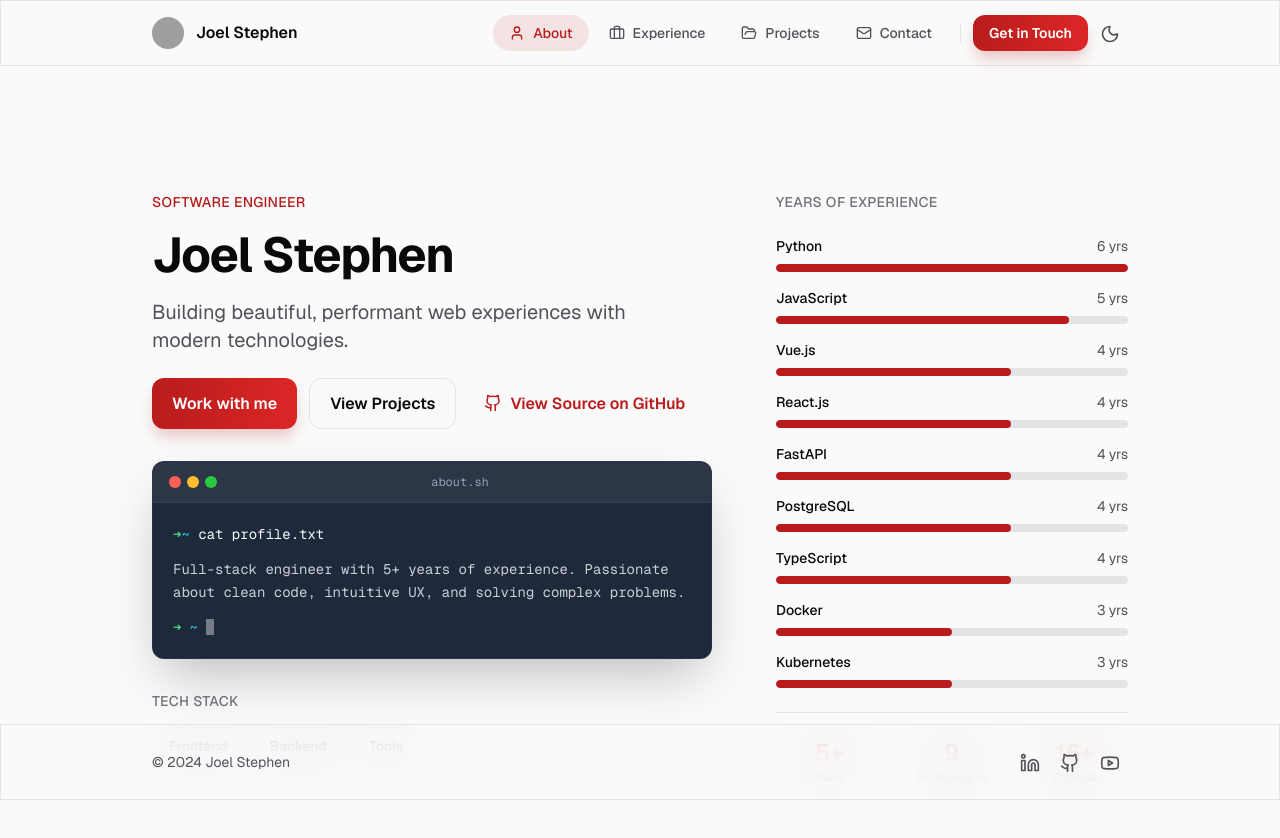
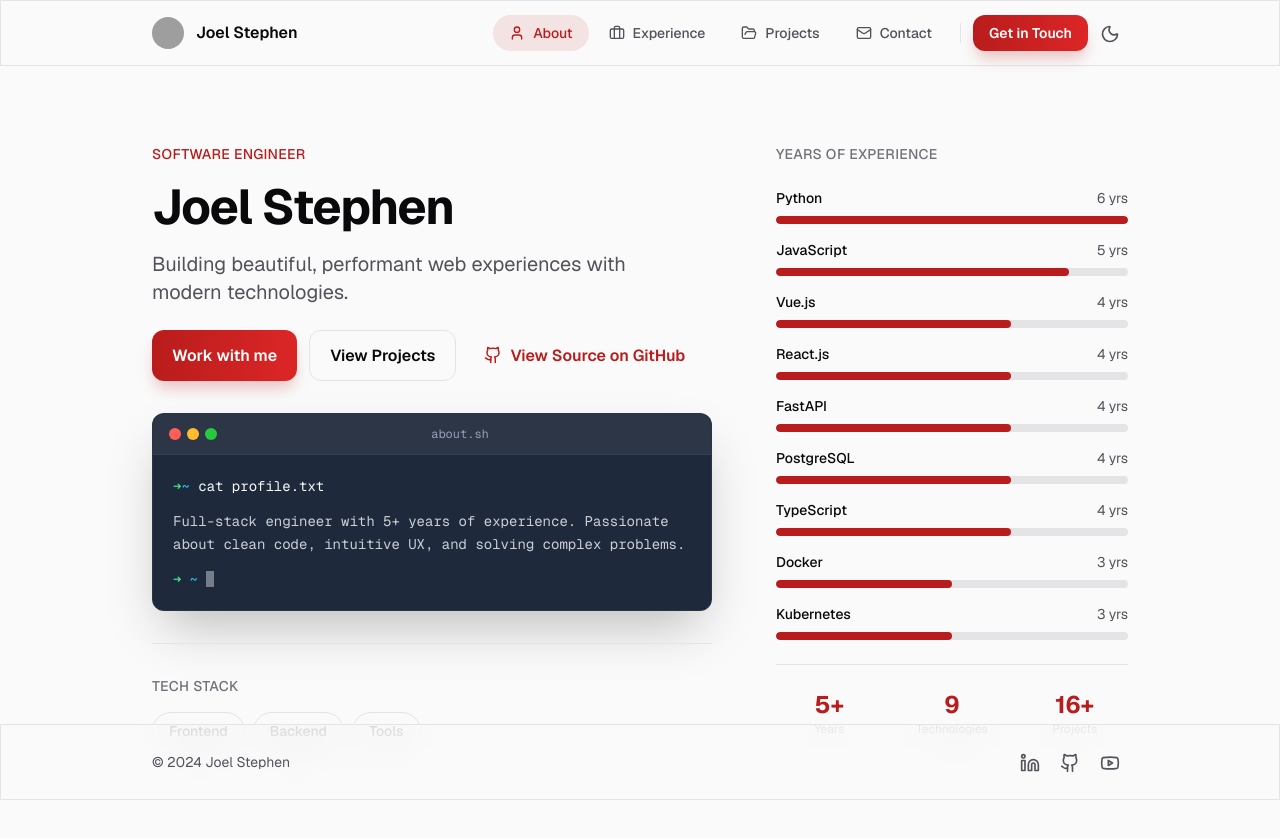
Before and after one commit to joelstephen97/personal-website, a Nuxt app: page / in a window 1280 px wide. Shown: the top 838 px of the page. Built offline with nearby package versions, Linux system fonts and the light colour scheme; grey boxes are pictures that could not be loaded.

Commit message:
better transitions

```diff
--- a/assets/css/main.css
+++ b/assets/css/main.css
@@ -43,6 +43,7 @@
 
   html {
     scroll-behavior: smooth;
+    scroll-padding-top: 5rem;
     -webkit-font-smoothing: antialiased;
   }
 
@@ -163,6 +164,56 @@ select:focus {
   border-color: rgb(var(--accent));
 }
 
+/* Page transition - cinematic blur + fade + slide */
+.page-enter-active,
+.page-leave-active {
+  transition:
+    opacity 0.5s cubic-bezier(0.4, 0, 0.2, 1),
+    filter 0.5s cubic-bezier(0.4, 0, 0.2, 1),
+    transform 0.5s cubic-bezier(0.4, 0, 0.2, 1);
+}
+.page-enter-from,
+.page-leave-to {
+  opacity: 0;
+  filter: blur(8px);
+  transform: translateY(12px);
+}
+
+/* View Transitions API - only main content transitions; header/footer stay static */
+.page-content {
+  view-transition-name: page-content;
+}
+::view-transition-old(root),
+::view-transition-new(root) {
+  animation: none;
+}
+::view-transition-old(page-content) {
+  animation: view-transition-fade-blur-out 0.5s cubic-bezier(0.4, 0, 0.2, 1) forwards;
+}
+::view-transition-new(page-content) {
+  animation: view-transition-fade-blur-in 0.5s cubic-bezier(0.4, 0, 0.2, 1) forwards;
+}
+@keyframes view-transition-fade-blur-out {
+  from {
+    opacity: 1;
+    filter: blur(0);
+  }
+  to {
+    opacity: 0;
+    filter: blur(8px);
+  }
+}
+@keyframes view-transition-fade-blur-in {
+  from {
+    opacity: 0;
+    filter: blur(8px);
+  }
+  to {
+    opacity: 1;
+    filter: blur(0);
+  }
+}
+
 @media (prefers-reduced-motion: reduce) {
   *,
   *::before,
--- a/layouts/default.vue
+++ b/layouts/default.vue
@@ -11,8 +11,12 @@
     </div>
 
     <AppHeader />
-    <main class="pt-16 pb-20 min-h-screen">
-      <slot />
+    <main class="pt-16 pb-24 min-h-screen">
+      <div class="page-content">
+        <Transition name="page" mode="out-in">
+          <slot />
+        </Transition>
+      </div>
     </main>
     <AppFooter />
   </div>
--- a/nuxt.config.ts
+++ b/nuxt.config.ts
@@ -5,6 +5,10 @@ export default defineNuxtConfig({
   devtools: { enabled: true },
   modules: ["@nuxtjs/color-mode", "@nuxtjs/google-fonts", "@nuxt/eslint"],
   pages: true,
+
+  experimental: {
+    viewTransition: true,
+  },
 
   app: {
     head: {
--- a/pages/experience.vue
+++ b/pages/experience.vue
@@ -16,7 +16,7 @@
       >
         <Icon name="Briefcase" :size="18" class="text-accent" />
         <span class="text-sm font-medium text-foreground"
-          >{{ totalYears }}+ years in tech</span
+          >{{ totalYears }}+ years of professional experience</span
         >
       </div>
     </header>
@@ -41,7 +41,7 @@
             class="flex flex-col md:flex-row md:items-start md:justify-between gap-2 mb-4"
           >
             <div>
-              <h3 class="text-h2 font-semibold text-accent">
+              <h3 class="text-h3 font-semibold text-accent">
                 {{ job.title }}
               </h3>
               <p class="text-foreground font-medium">
--- a/pages/index.vue
+++ b/pages/index.vue
@@ -1,7 +1,7 @@
 <template>
-  <div class="max-w-5xl mx-auto px-6">
+  <div class="max-w-5xl mx-auto px-6 py-20">
     <!-- Hero Section -->
-    <section class="py-20 md:py-32" aria-labelledby="hero-heading">
+    <section class="pt-0" aria-labelledby="hero-heading">
       <div class="grid lg:grid-cols-5 gap-16 items-start">
         <!-- Left: Content -->
         <div class="lg:col-span-3 space-y-8">
@@ -52,7 +52,7 @@
           </TerminalWindow>
 
           <!-- Tech Stack -->
-          <div class="space-y-4">
+          <div class="space-y-4 pt-8 border-t border-border">
             <p
               class="text-sm font-medium text-muted-foreground uppercase tracking-wide"
             >
```
Also changed, not shown: middleware/disable-vue-transitions.global.ts (added, +8 -0 lines).
